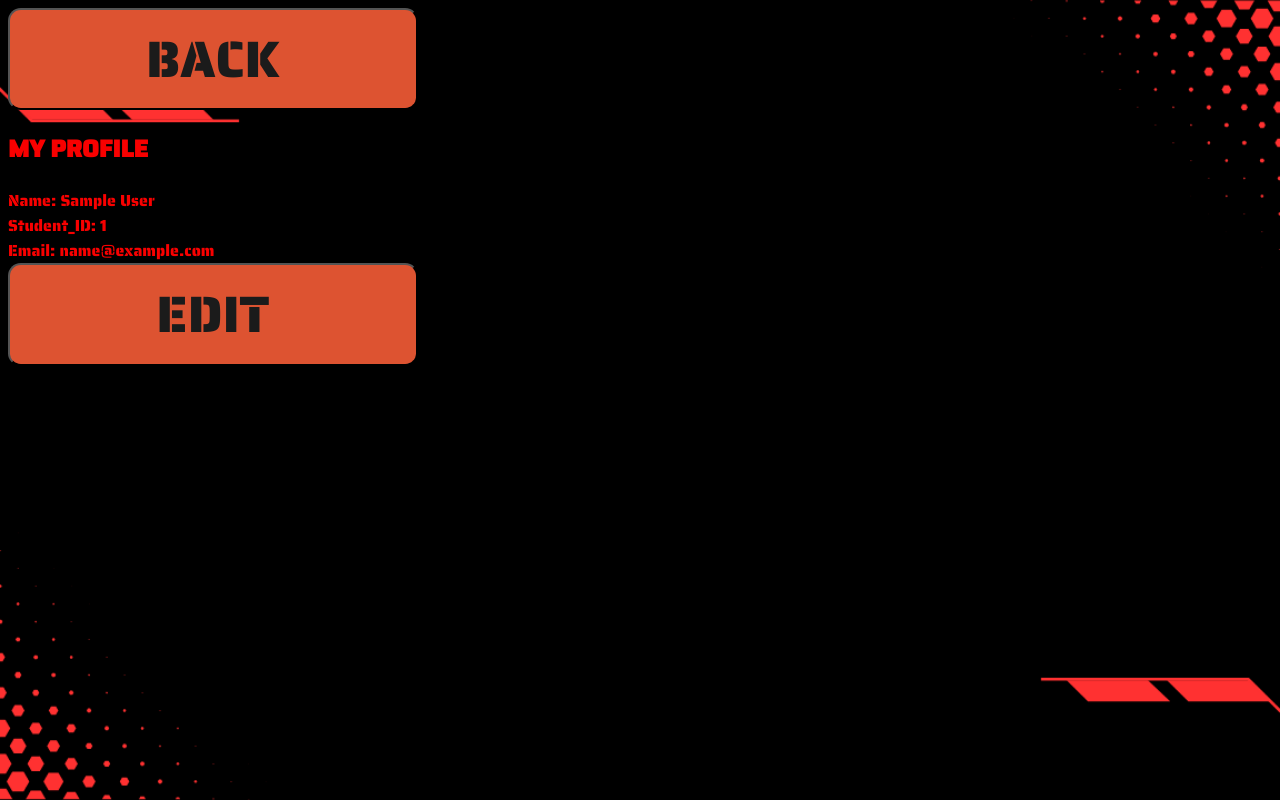
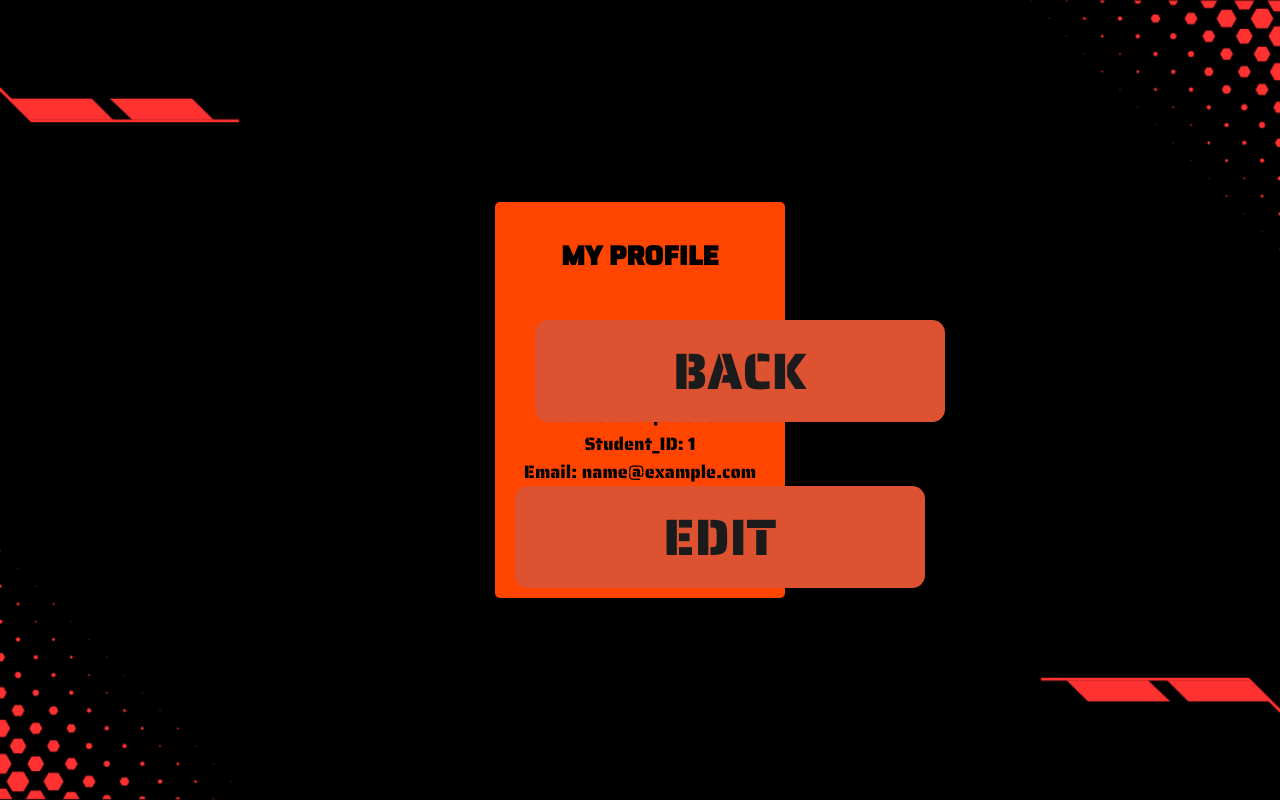
Before and after one commit to Tvnshh/Bibliomania, a PHP site: page /GRP_Assignment/Student/User_Profile.php in a window 1280 px wide. Run offline with PHP 8.4, Linux system fonts and the light colour scheme; the visitor is signed in with stand-in values (Sample User, id 1).

Commit message:
mod and student profile

```diff
--- a/BIBLIOMANIA/Student/User_Profile.php
+++ b/BIBLIOMANIA/Student/User_Profile.php
@@ -9,25 +9,80 @@
 $student_id = $_SESSION['studentID'];
 $email = $_SESSION['email'];
 $name = $_SESSION['name'];
-
-
-/*$sql = "SELECT name, student_id , email FROM student WHERE student_id = '$student_id'";
-$result = $conn->query($sql);
-
-if ($result->num_rows > 0) {
-
-    $row = $result->fetch_assoc();
-    $name = $row["name"];
-    $student_id = $row["student_id"];
-    $email = $row["email"];
-} else {
-    echo "0 results";
-}*/
 ?>
 
 <!DOCTYPE html>
 <html lang="en">
 <head>
+    <style>
+body {
+    margin: 0;
+    background-color: #000;
+    color: #fff;
+}
+
+.container {
+    width: 100%;
+    height: 100vh;
+    display: flex;
+    flex-direction: column;
+    align-items: center;
+    justify-content: center;
+    position: relative;
+}
+
+.back-btn {
+    position: absolute;
+    top: 20px;
+    left: 20px;
+    background-color: #FF4500;
+    color: #000;
+    border: none;
+    padding: 10px 20px;
+    font-size: 16px;
+    cursor: pointer;
+    display: flex;
+    align-items: center;
+    border-radius: 5px;
+}
+
+.back-btn img {
+    margin-right: 10px;
+}
+
+.profile-header {
+    font-size: 40px;
+    margin-bottom: 20px;
+}
+
+.profile-info {
+    display: flex;
+    flex-direction: column;
+    align-items: center;
+    margin-bottom: 20px;
+}
+
+.profile-field {
+    background-color: #FF4500;
+    color: #000;
+    padding: 10px 20px;
+    margin: 10px 0;
+    font-size: 18px;
+    width: 250px;
+    text-align: center;
+    border-radius: 5px;
+}
+
+.edit-btn {
+    background-color: #FF4500;
+    color: #000;
+    border: none;
+    padding: 10px 20px;
+    font-size: 16px;
+    cursor: pointer;
+    border-radius: 5px;
+}
+    </style>
     <meta charset="UTF-8">
     <meta name="viewport" content="width=device-width, initial-scale=1.0">
     <title>My Profile</title>
@@ -35,13 +90,15 @@ if ($result->num_rows > 0) {
 </head>
 <body>
     <div class="container">
-        <div class="profile">
-            <button class="button" onclick="window.location.href='Student_Menu.php'">BACK</button>
-            <h2>MY PROFILE</h2>
+        <div class="profile-field">
+        <h2>MY PROFILE</h2>
+            <button class="back-btn" onclick="window.location.href='Student_Menu.php'">BACK</button>
+
             <div>Name: <?php echo $name; ?></div>
             <div>Student_ID: <?php echo $student_id; ?></div>
             <div>Email: <?php echo $email; ?></div>
-            <button class="button" onclick="window.location.href='Edit_Profile.php'">EDIT</button>
+
+            <button class="edit-btn" onclick="window.location.href='Edit_Profile.php'">EDIT</button>
         </div>
     </div>
 </body>
```
Also changed, not shown: BIBLIOMANIA/Moderator/Edit_Profile.html (+64 -3 lines), BIBLIOMANIA/Moderator/User_Profile.html (+96 -2 lines), BIBLIOMANIA/Student/Edit_Profile.php (+14 -27 lines).
